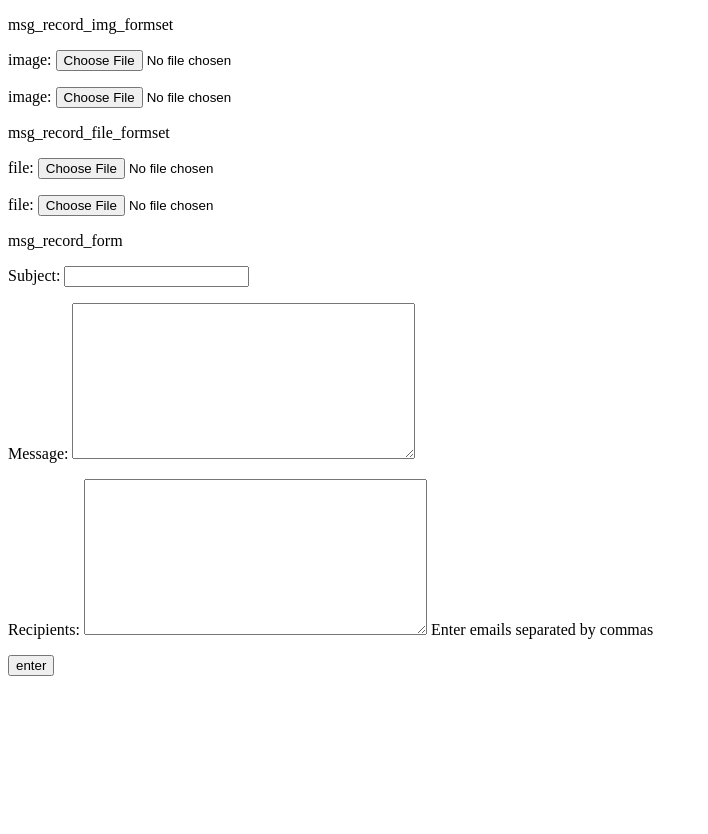
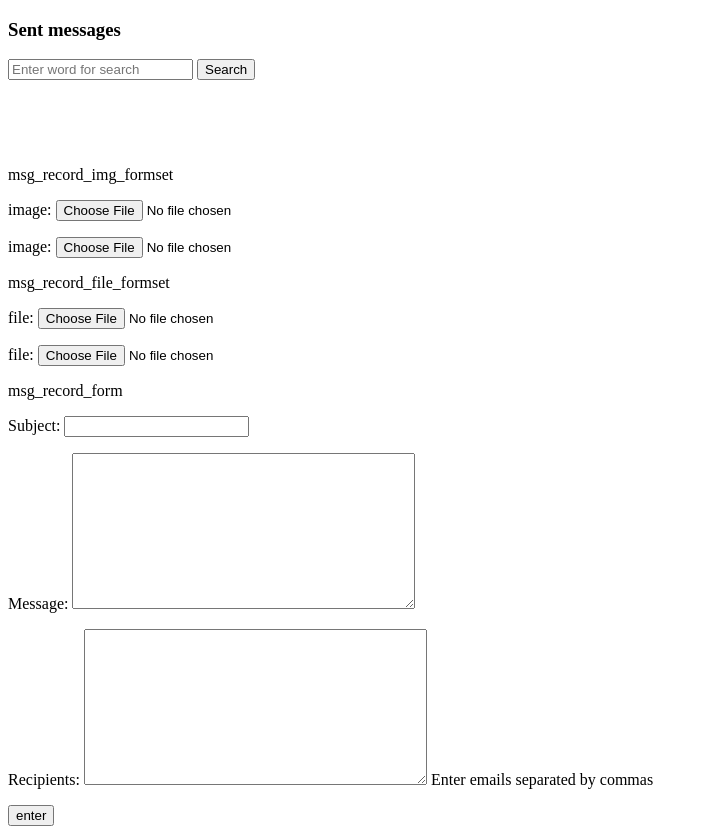
Before and after one commit to Ali-Sirjani/django-email-sender, a Django app: page /message-panel/ in a window 1280 px wide. Shown: the whole page, without its empty margins (0-708 px from the left). Before the commit the page ends 676 px from the top, so only its background shows below. Run offline with Django 5.2, Linux system fonts and the light colour scheme; the visitor is signed in with stand-in values (Sample User, id 1); data that the repository does not hold is empty.

Commit message:
refactor: rename panel_msg.html and improve message panel template
- Renamed `panel_msg.html` to `msg_panel_template.html` for better clarity.
- Added a search form and message block to `msg_panel_template.html` for filtering sent messages.
- Included the `_msg_sent_list.html` and `_pagination.html` templates for rendering the message list and pagination.
- Updated `MessagePanelView` to use `msg_panel_template.html` as the template.
- Added jQuery integration in `_base.html` for AJAX functionality in the message panel.
- Linked `msg_panel_script.js` script for dynamic message handling and pagination.

```diff
--- /dev/null
+++ b/email_sender/templates/email_sender/msg_panel_template.html
@@ -0,0 +1,45 @@
+{% extends '_base.html' %}
+
+{% load static %}
+{% load i18n %}
+
+{% block title %} {% trans 'panel message' %} {% endblock title %}
+
+
+{% block content %}
+    <h3>Sent messages</h3>
+    <form id="id_search_form" method="get">
+        <input id="id_search_msg" name='q' type="text" placeholder="Enter word for search">
+        <button id="id_search_form_btn" type="button">Search</button>
+    </form>
+    <div id="id_block_msg">
+        {% include 'email_sender/_msg_sent_list.html' with messages=messages page_obj=page_obj %}
+    </div>
+
+    {% include 'email_sender/_pagination.html' with page_obj=page_obj area_label='messages' pagination_id='id_msg_pagination' %}
+
+    <br><br><br>
+
+    <form action="{% url 'email_sender:msg_panel_send' %}" method="post" enctype='multipart/form-data'>
+        {% csrf_token %}
+
+        <p>msg_record_img_formset</p>
+        {{ msg_record_img_formset.as_p }}
+
+        <p>msg_record_file_formset</p>
+        {{ msg_record_file_formset.as_p }}
+
+        <p>msg_record_form</p>
+        <head>
+            {{ msg_record_form.media }}
+
+        </head>
+        {{ msg_record_form.as_p }}
+        <input type="submit" value="enter">
+    </form>
+
+{% endblock content %}
+
+{% block extra_script %}
+    <script src="{% static '/js/msg_panel_script.js' %}"></script>
+{% endblock extra_script %}
--- a/email_sender/templates/email_sender/panel_msg.html
+++ /dev/null
@@ -1,28 +0,0 @@
-{% extends '_base.html' %}
-
-{% load i18n %}
-
-{% block title %} {% trans 'panel message' %} {% endblock title %}
-
-
-{% block content %}
-
-    <form action="{% url 'email_sender:msg_panel_send' %}" method="post" enctype='multipart/form-data'>
-        {% csrf_token %}
-
-        <p>msg_record_img_formset</p>
-        {{ msg_record_img_formset.as_p }}
-
-        <p>msg_record_file_formset</p>
-        {{ msg_record_file_formset.as_p }}
-
-        <p>msg_record_form</p>
-        <head>
-        {{ msg_record_form.media }}
-
-        </head>
-        {{ msg_record_form.as_p }}
-        <input type="submit" value="enter">
-    </form>
-
-{% endblock content %}
--- a/email_sender/views.py
+++ b/email_sender/views.py
@@ -18,7 +18,7 @@ from .utils import DateTimeEncoder
 class MessagePanelView(LoginRequiredMixin, generic.ListView):
     model = MsgRecord
     paginate_by = 10
-    template_name = 'email_sender/panel_msg.html'
+    template_name = 'email_sender/msg_panel_template.html'
     context_object_name = 'messages'
     queryset = MsgRecord.objects.filter(is_sent=True)
 
--- a/templates/_base.html
+++ b/templates/_base.html
@@ -14,6 +14,9 @@
 {% block content %}
 {% endblock content %}
 
+<script src="https://cdnjs.cloudflare.com/ajax/libs/jquery/3.7.1/jquery.min.js"
+        integrity="sha512-v2CJ7UaYy4JwqLDIrZUI/4hqeoQieOmAZNXBeQyjo21dadnwR+8ZaIJVT8EE2iyI61OV8e6M8PP2/4hpQINQ/g=="
+        crossorigin="anonymous" referrerpolicy="no-referrer"></script>
 {% block extra_script %}
 {% endblock extra_script %}
 </body>
```
